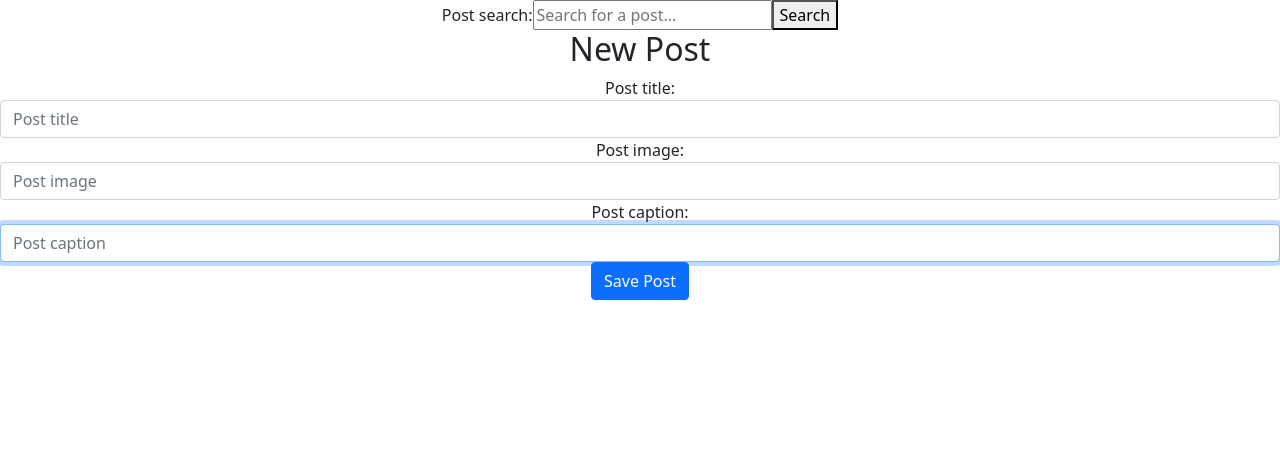
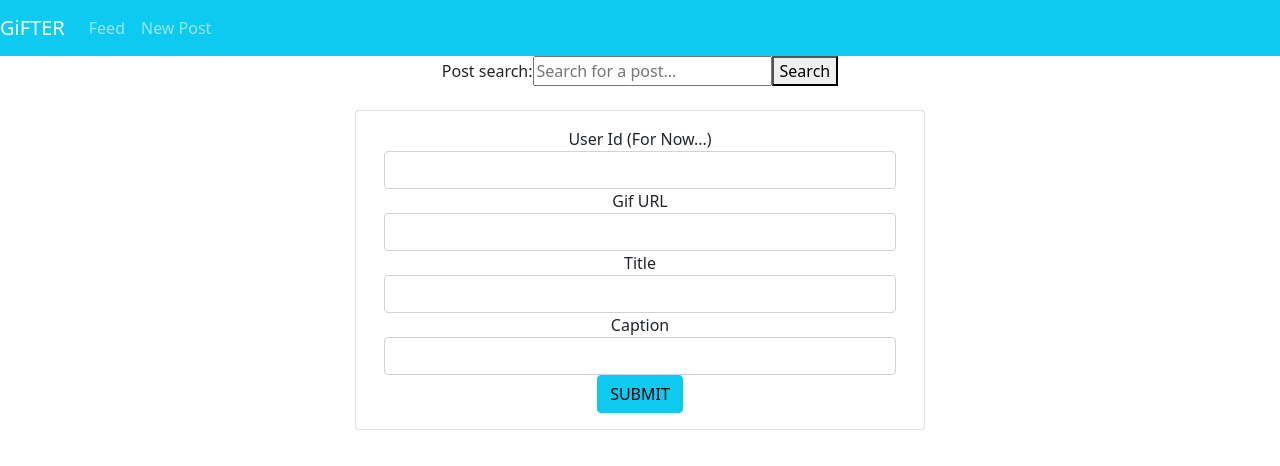
Before and after one commit to Detective-Coder/gifter, a React (Create React App) app in the folder client/gifter/: page /posts/add in a window 1280 px wide. Shown: the top 466 px of the page. Built offline with nearby package versions, Linux system fonts and the light colour scheme.

Commit message:
reroute to home after post add

```diff
--- a/client/gifter/src/App.js
+++ b/client/gifter/src/App.js
@@ -1,20 +1,19 @@
 import React from "react";
 import "./App.css";
 import { PostProvider } from "./providers/PostProvider";
-import PostList from "./components/PostList";
-import  PostForm from "./components/PostForm";
 import { PostSearch } from "./components/PostSearch";
 import { BrowserRouter as Router } from "react-router-dom";
 import ApplicationViews from "./components/ApplicationViews"
+import Header from "./components/Header";
 
 function App() {
   return (
     <div className="App">
-      <PostProvider>
-        <PostSearch />
-      </PostProvider>
+
       <Router>
         <PostProvider>
+          <Header />
+          <PostSearch />
           <ApplicationViews />
         </PostProvider>
       </Router>
--- /dev/null
+++ b/client/gifter/src/components/Header.js
@@ -0,0 +1,26 @@
+import React from "react";
+import { Link } from "react-router-dom";
+
+const Header = () => {
+  return (
+    <nav className="navbar navbar-expand navbar-dark bg-info">
+      <Link to="/" className="navbar-brand">
+        GiFTER
+      </Link>
+      <ul className="navbar-nav mr-auto">
+        <li className="nav-item">
+          <Link to="/" className="nav-link">
+            Feed
+          </Link>
+        </li>
+        <li className="nav-item">
+          <Link to="/posts/add" className="nav-link">
+            New Post
+          </Link>
+        </li>
+      </ul>
+    </nav>
+  );
+};
+
+export default Header;
--- a/client/gifter/src/components/PostForm.js
+++ b/client/gifter/src/components/PostForm.js
@@ -1,80 +1,164 @@
-import React, { useContext, useEffect, useState } from "react";
+// import React, { useContext, useEffect, useState } from "react";
+// import { PostContext } from "../providers/PostProvider";
+// import { useHistory, useParams } from 'react-router-dom';
+
+// const PostForm = () => {
+//   const { addPost } = useContext(PostContext);
+
+//   // const {postId} = useParams();
+//   // Use this hook to allow us to programatically redirect users
+//   const history = useHistory();
+
+//   // //for edit, hold on to state of animal in this view
+//   const [post, setPost] = useState({})
+
+//   // //when field changes, update state. This causes a re-render and updates the view.
+//   //Controlled component
+//   const handleControlledInputChange = (event) => {
+//     //When changing a state object or array,
+//     //always create a copy make changes, and then set state.
+//     const newPost = { ...post }
+//     //post is an object with properties.
+//     //set the property to the new value
+//     newPost[event.target.name] = event.target.value
+//     //update state
+//     setPost(newPost)
+//   }
+
+//   const handleSavePost = () => {
+//     //POST - add
+//     addPost({
+//       title: post.title,
+//       imageUrl: post.postImage,
+//       caption: post.postCaption,
+//       userProfileId: 1,
+//       dateCreated: "2020-04-20T00:00:00"
+//     })
+//   }
+
+//   return (
+//     <form className="postForm">
+//       <h2 className="postForm__title">New Post</h2>
+
+//         <fieldset>
+//           <div className="form-group">
+//             <label htmlFor="postTitle">Post title:</label>
+//             <input type="text" id="postTitle" name="title" required autoFocus className="form-control"
+//             placeholder="Post title"
+//             onChange={handleControlledInputChange}
+//             defaultValue={post.title} />
+//           </div>
+//         </fieldset>
+//         <fieldset>
+//           <div className="form-group">
+//             <label htmlFor="postImage">Post image:</label>
+//             <input type="text" id="postImage" name="postImage" required autoFocus className="form-control"
+//             placeholder="Post image"
+//             onChange={handleControlledInputChange}
+//             defaultValue={post.imageUrl} />
+//           </div>
+//         </fieldset>
+//         <fieldset>
+//           <div className="form-group">
+//             <label htmlFor="postCaption">Post caption:</label>
+//             <input type="text" id="postCaption" name="postCaption" required autoFocus className="form-control"
+//             placeholder="Post caption"
+//             onChange={handleControlledInputChange}
+//             defaultValue={post.caption} />
+//           </div>
+//         </fieldset>
+//         <button className="btn btn-primary"
+//           onClick={() => {
+//             //event.preventDefault() // Prevent browser from submitting the form and refreshing the page
+//             handleSavePost()
+
+//           }}>Save Post
+//         </button>
+
+//     </form>
+//     )
+// }
+
+// export default PostForm;
+
+import React, { useState, useContext } from "react";
+import {
+  Form,
+  FormGroup,
+  Card,
+  CardBody,
+  Label,
+  Input,
+  Button,
+} from "reactstrap";
 import { PostContext } from "../providers/PostProvider";
-import { useHistory, useParams } from 'react-router-dom';
+import { useHistory } from "react-router-dom";
 
 const PostForm = () => {
   const { addPost } = useContext(PostContext);
+  const [userProfileId, setUserProfileId] = useState("");
+  const [imageUrl, setImageUrl] = useState("");
+  const [title, setTitle] = useState("");
+  const [caption, setCaption] = useState("");
 
-  // const {postId} = useParams();
-  // const history = useHistory();
+  // Use this hook to allow us to programatically redirect users
+  const history = useHistory();
 
-  // //for edit, hold on to state of animal in this view
-  const [post, setPost] = useState({})
+  const submit = (e) => {
+    const post = {
+      imageUrl,
+      title,
+      caption,
+      userProfileId: +userProfileId,
+      dateCreated: "2020-04-20T00:00:00"
+    };
 
-  // //when field changes, update state. This causes a re-render and updates the view.
-  //Controlled component
-  const handleControlledInputChange = (event) => {
-    //When changing a state object or array,
-    //always create a copy make changes, and then set state.
-    const newPost = { ...post }
-    //post is an object with properties.
-    //set the property to the new value
-    newPost[event.target.name] = event.target.value
-    //update state
-    setPost(newPost)
-  }
-
-  const handleSavePost = () => {
-    //POST - add
-    addPost({
-      title: post.title,
-      imageUrl: post.postImage,
-      caption: post.postCaption,
-      userProfileId: 1,
-      dateCreated: "2020-04-20T00:00:00"
-    })
-  }
+    addPost(post).then((p) => {
+      // Navigate the user back to the home route
+      history.push("/");
+    });
+  };
 
   return (
-    <form className="postForm">
-      <h2 className="postForm__title">New Post</h2>
-
-        <fieldset>
-          <div className="form-group">
-            <label htmlFor="postTitle">Post title:</label>
-            <input type="text" id="postTitle" name="title" required autoFocus className="form-control"
-            placeholder="Post title"
-            onChange={handleControlledInputChange}
-            defaultValue={post.title} />
-          </div>
-        </fieldset>
-        <fieldset>
-          <div className="form-group">
-            <label htmlFor="postImage">Post image:</label>
-            <input type="text" id="postImage" name="postImage" required autoFocus className="form-control"
-            placeholder="Post image"
-            onChange={handleControlledInputChange}
-            defaultValue={post.imageUrl} />
-          </div>
-        </fieldset>
-        <fieldset>
-          <div className="form-group">
-            <label htmlFor="postCaption">Post caption:</label>
-            <input type="text" id="postCaption" name="postCaption" required autoFocus className="form-control"
-            placeholder="Post caption"
-            onChange={handleControlledInputChange}
-            defaultValue={post.caption} />
-          </div>
-        </fieldset>
-        <button className="btn btn-primary"
-          onClick={() => {
-            //event.preventDefault() // Prevent browser from submitting the form and refreshing the page
-            handleSavePost()
-          }}>Save Post
-        </button>
-
-    </form>
-    )
-}
+    <div className="container pt-4">
+      <div className="row justify-content-center">
+        <Card className="col-sm-12 col-lg-6">
+          <CardBody>
+            <Form>
+              <FormGroup>
+                <Label for="userId">User Id (For Now...)</Label>
+                <Input
+                  id="userId"
+                  onChange={(e) => setUserProfileId(e.target.value)}
+                />
+              </FormGroup>
+              <FormGroup>
+                <Label for="imageUrl">Gif URL</Label>
+                <Input
+                  id="imageUrl"
+                  onChange={(e) => setImageUrl(e.target.value)}
+                />
+              </FormGroup>
+              <FormGroup>
+                <Label for="title">Title</Label>
+                <Input id="title" onChange={(e) => setTitle(e.target.value)} />
+              </FormGroup>
+              <FormGroup>
+                <Label for="caption">Caption</Label>
+                <Input
+                  id="caption"
+                  onChange={(e) => setCaption(e.target.value)}
+                />
+              </FormGroup>
+            </Form>
+            <Button color="info" onClick={submit}>
+              SUBMIT
+            </Button>
+          </CardBody>
+        </Card>
+      </div>
+    </div>
+  );
+};
 
 export default PostForm;
```
